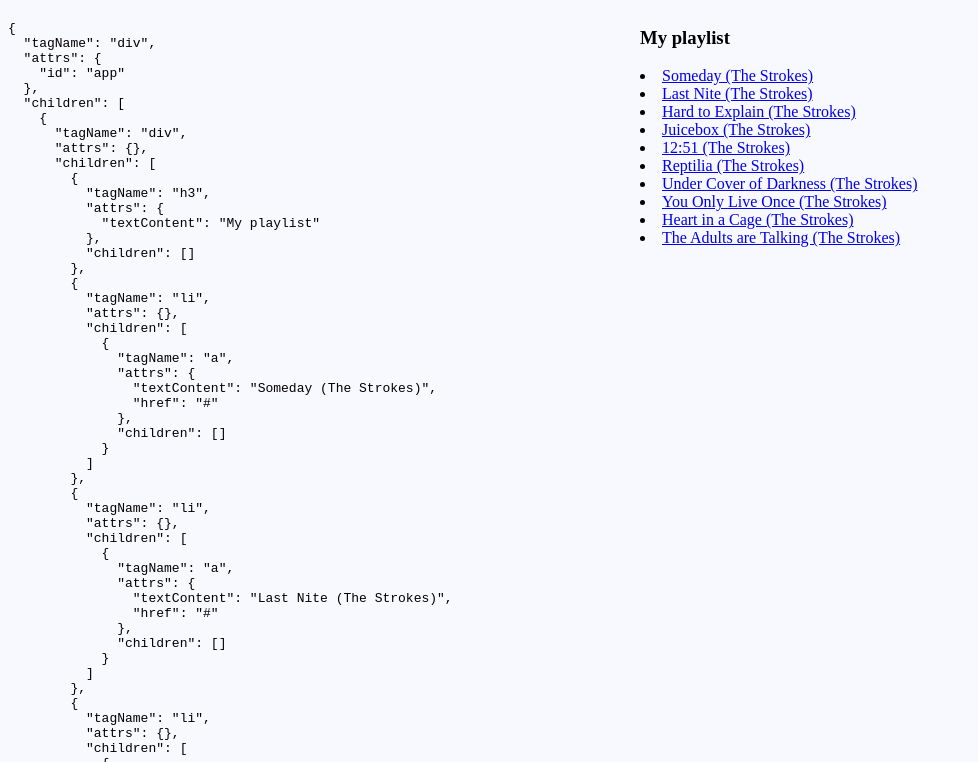
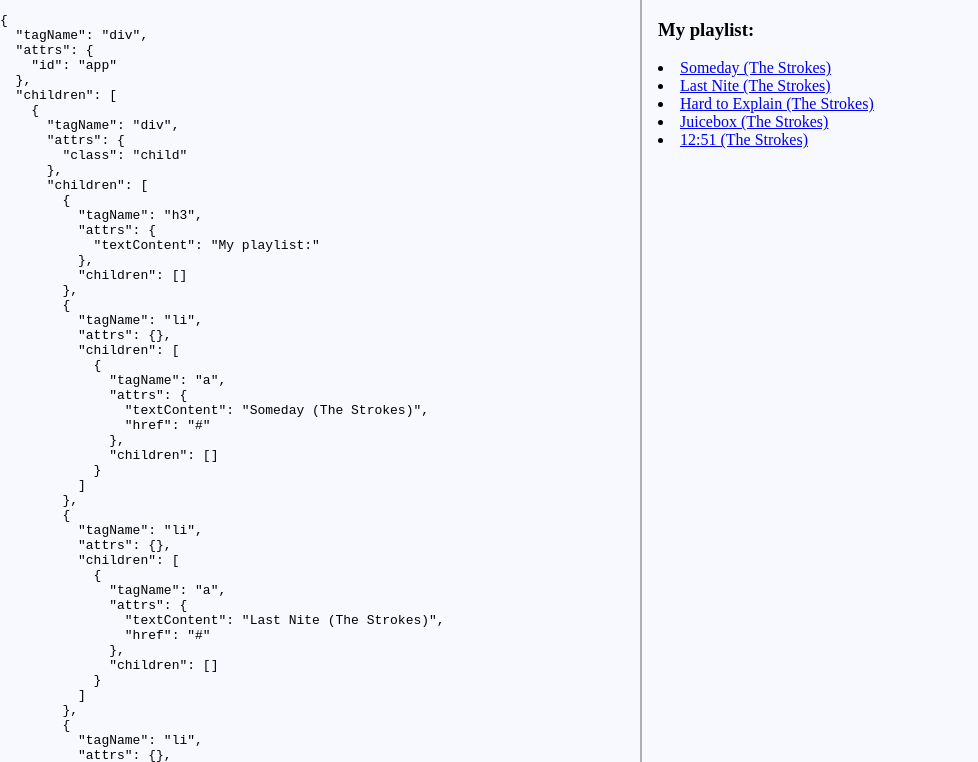
Before and after one commit to J-Zam/V-DOM, a website built with Vite: page index.html in a window 1280 px wide. Shown: the top 762 px of the page, without its empty margins (0-978 px from the left). Built offline with nearby package versions, Linux system fonts and the light colour scheme.

Commit message:
style: layout

```diff
--- a/index.html
+++ b/index.html
@@ -1,14 +1,19 @@
 <!DOCTYPE html>
 <html lang="en">
+
 <head>
   <meta charset="UTF-8" />
   <link rel="icon" type="image/svg+xml" href="/flaticon.png" />
   <meta name="viewport" content="width=device-width, initial-scale=1.0" />
   <title>VDOM</title>
 </head>
+
 <body>
+  <div id="container" class="container">
     <pre id="nodeTree"></pre>
     <div id="app"></div>
+  </div>
   <script type="module" src="/src/vdom/main.ts"></script>
 </body>
+
 </html>
--- a/src/data/index.ts
+++ b/src/data/index.ts
@@ -1,6 +1,6 @@
-import { IBand } from "../ts";
+import { IPlaylist } from "../ts";
 
-export const bandsList00: IBand[] = [
+export const bandsList00: IPlaylist[] = [
     {
       title: "My playlist",
       songs: [
@@ -8,31 +8,21 @@
         "Last Nite (The Strokes)",
         "Elephant (Tame Impala)",
         "Juicebox (The Strokes)",
-        "12:51 (The Strokes)",
-        "Reptilia (The Strokes)",
-        "Under Cover of Darkness (The Strokes)",
-        "You Only Live Once (The Strokes)",
         "Fluorescent Adolescent (Arctic Monkeys)",
-        "The Adults are Talking (The Strokes)"
       ]
     }
   ];
 
 
-  export const bandsList01: IBand[] = [
+  export const bandsList01: IPlaylist[] = [
     {
-      title: "My playlist",
+      title: "My playlist:",
       songs: [
         "Someday (The Strokes)",
         "Last Nite (The Strokes)",
         "Hard to Explain (The Strokes)",
         "Juicebox (The Strokes)",
         "12:51 (The Strokes)",
-        "Reptilia (The Strokes)",
-        "Under Cover of Darkness (The Strokes)",
-        "You Only Live Once (The Strokes)",
-        "Heart in a Cage (The Strokes)",
-        "The Adults are Talking (The Strokes)"
       ]
     }
   ];
--- a/src/style.css
+++ b/src/style.css
@@ -1,5 +1,24 @@
 body {
+    background-color: #f8f8ff;
+    padding: 0;
+    margin: 0;
+}
+
+.container {
     display: grid;
-    grid-template-columns: 1fr 1fr;
-    background-color: #f8f8ff;
+    margin: 0 auto;
+    min-height: 100vh;
+    grid-template-columns: repeat(auto-fit, minmax(300px, 1fr));
+    max-width: 80rem;
 }
+
+#app {
+    border-left: 2px solid rgba(109, 104, 137, 0.52);
+}
+
+.child {
+    position: -webkit-sticky; /* Safari */
+    position: sticky;
+    top: 1rem;
+    margin-left: 1rem;
+}
--- a/src/ts/index.ts
+++ b/src/ts/index.ts
@@ -4,7 +4,8 @@
   dataCount?: number,
   width?: string,
   textContent?: string,
-  href?: string
+  href?: string,
+  class?: string
 }
 export interface IElementNode extends IAttributes {
   tagName: string;
@@ -14,7 +15,7 @@
 
 export type AttributePatch = (element: HTMLElement) => HTMLElement;
 
-export interface IBand {
+export interface IPlaylist {
   title: string;
   songs: string[];
 }
--- a/src/vdom/main.ts
+++ b/src/vdom/main.ts
@@ -6,13 +6,15 @@
 import "../style.css";
 
 let nodeTree = document.getElementById("nodeTree") as HTMLElement;
+const root = document.getElementById("container")?.children[1] as HTMLElement;
+
 
 let uiOptions = [bandsList00, bandsList01];
 let ramdomElement = 0;
 
 let vApp = createUIElements(uiOptions[ramdomElement]);
 let $app = render(vApp);
-let $rootTag = mount($app, document.getElementById("app") as HTMLElement);
+let $rootTag = mount($app, root);
 nodeTree.textContent = JSON.stringify(vApp, undefined, 2);
 
 function updateApp() {
--- a/src/vdom/uiElement.ts
+++ b/src/vdom/uiElement.ts
@@ -1,7 +1,7 @@
 import createElement from "./createElement";
-import { IBand, IElementNode } from "../ts";
+import { IPlaylist, IElementNode } from "../ts";
 
-export const createUIElements = (bandsData: IBand[]) => {
+export const createUIElements = (bandsData: IPlaylist[]) => {
   let uiElements: IElementNode[] | string = [];
   let node;
 
@@ -30,6 +30,7 @@
     bandElement = createElement({
       tagName: "div",
       attrs: {
+        class: "child"
       },
       children: [
         createElement({
```
Lines whose indentation alone changed are shown as unchanged.
